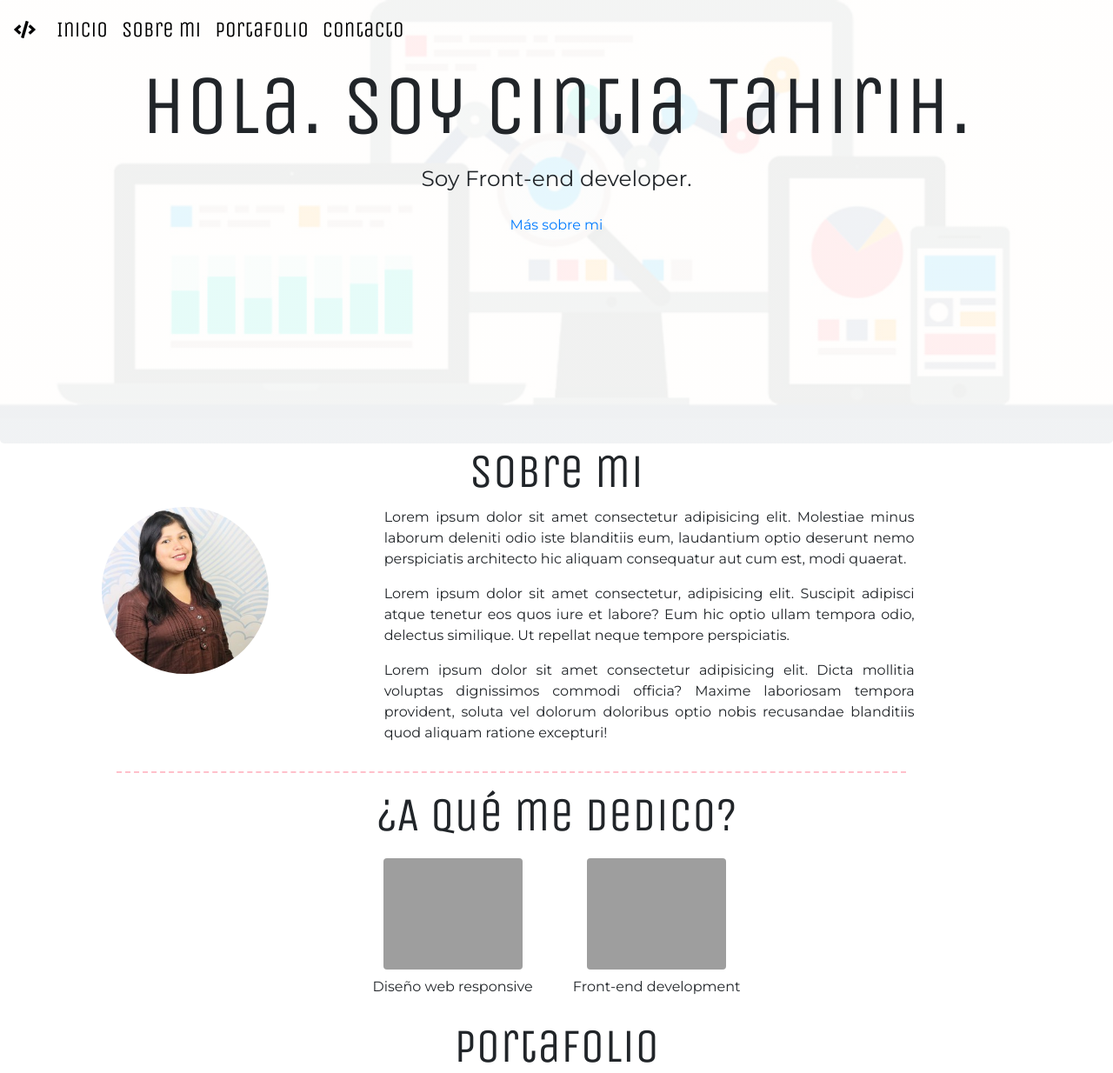
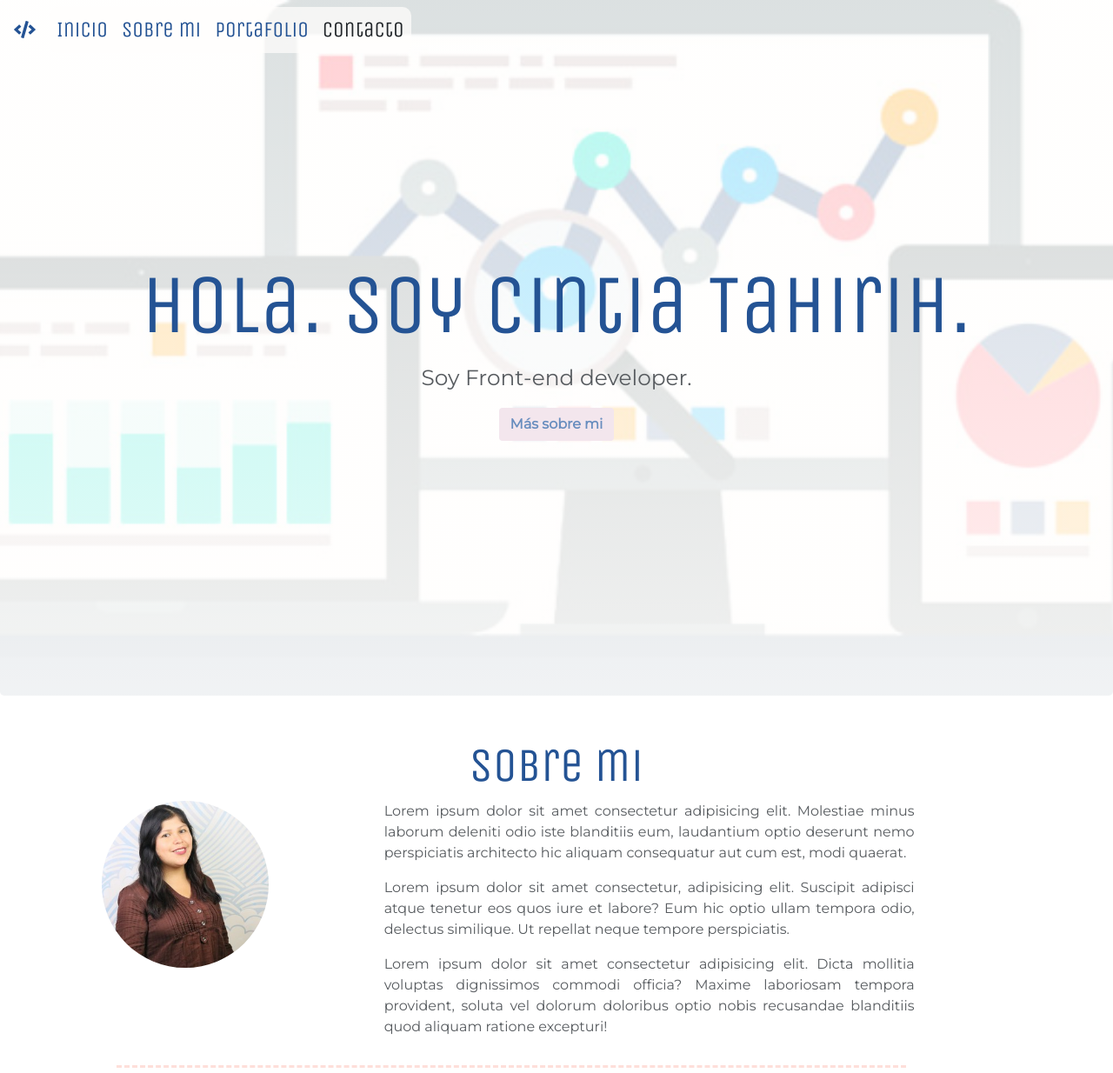
Before and after one commit to cTahirih/ctahirih.github.io, a PHP site: page / in a window 1280 px wide. Shown: the top 1234 px of the page at 87% size. Run offline with PHP 8.4, Linux system fonts and the light colour scheme; some libraries are stand-ins or nearby versions; grey boxes are pictures that could not be loaded.

Commit message:
estilos y color

```diff
--- a/css/main.css
+++ b/css/main.css
@@ -4,6 +4,19 @@ body {
 
 .title {
   font-family: 'Unica One', cursive;
+  color: #245394;
+}
+
+.t-color {
+  color: #575B5F;
+}
+
+.icon-footer {
+  color: #575055;
+}
+
+.icon-footer:hover {
+  color: #575055;
 }
 
 .color1 {
@@ -11,7 +24,7 @@ body {
 }
 
 .dashes {
-  border-top: 2px dashed pink;
+  border-top: 3px dashed #FEDFDA;
 }
 
 .t-header {
@@ -26,12 +39,17 @@ h2.title {
   font-size: 3.4em;
 }
 
+section#portfolio {
+  background-color: #E3F2E6;
+  border-radius: 10px;
+}
+
 .jumbotron {
-  background: linear-gradient(rgba(255, 254, 253, 0.9), rgba(255, 254, 253, 0.9)), url(../assets/images/portada.jpg) center center fixed;
+  background: linear-gradient(rgba(255, 254, 253, 0.7), rgba(255, 254, 253, 0.9)), url(../assets/images/portada.jpg) center center fixed;
   background-size: cover;
   height: 100%;
   margin: 0;
-  min-height: 510px;
+  min-height: 100vh;
   position: relative;
   width: 100%;
 }
@@ -47,20 +65,32 @@ h2.title {
 }
 
 .menu-white {
-	background-color: white;
-}
-
-.menu-white a {
-  color: #000;
-}
-
-.menu-transparent a {
-  color: #000;
+	background-color: rgba(255, 254, 253, 0.9);
 }
 
 
+ul.navbar-nav {
+  background-color: rgba(255, 254, 253, 0.7);
+  border-radius: 10px;
+}
+
+.modal-dialog#modal-g {
+  max-width: 90%;
+}
+
+a.btn.td-btn.outline, button.btn.td-btn.outline {
+  background-color: #F3E6ED;
+  color: #688DBE;
+  font-weight: bold;
+}
+
+a.btn.td-btn.outline:hover, button.btn.td-btn.outline:hover {
+  color: #e40a8a;
+  background-color: #FEDFDA;
+}
+
 ::-webkit-scrollbar {
-  width: 18px;
+  width: 14px;
 }
 ::-webkit-scrollbar-thumb {
   border-radius: 10px;
--- a/index.html
+++ b/index.html
@@ -16,11 +16,13 @@
   <div id="header">
     <nav class="navbar navbar-expand-lg menu-transparent fixed-top" id="menu-nav">
       <a class="navbar-brand" href="#">
-          <i class="fas fa-code"></i>
+        <i class="fas fa-code title"></i>
       </a>
       <button class="navbar-toggler" type="button" data-toggle="collapse" data-target="#navbarNav" aria-controls="navbarNav" aria-expanded="false"
         aria-label="Toggle navigation">
-          <span class="navbar-toggler-icon"></span>
+        <span class="navbar-toggler-icon">
+          <i class="fas fa-bars title"></i>
+        </span>
       </button>
       <div class="collapse navbar-collapse" id="navbarNav">
         <ul class="navbar-nav">
@@ -36,25 +38,25 @@
             <a class="nav-link title t-header" href="#portfolio">Portafolio</a>
           </li>
           <li class="nav-item">
-              <a class="nav-link title t-header" href="#contact">Contacto</a>
+            <a class="nav-link title t-header" data-toggle="modal" data-target="#contact">Contacto</a>
           </li>
         </ul>
       </div>
     </nav>
   </div>
   <!-- Jumbotron -->
-  <header id="top" class="jumbotron">
+  <header id="top" class="jumbotron d-flex align-items-center">
     <div class="container text-center">
       <div class="row">
         <div class="col-12">
           <h1 class="title t-jumbotron">Hola. Soy Cintia Tahirih.</h1>
-          <p class="t-header">Soy Front-end developer.</p>
-          <a class="btn td-btn outline" href="#content">Más sobre mi</a>
+          <p class="t-header t-color">Soy Front-end developer.</p>
+          <a class="btn td-btn outline" href="#about">Más sobre mi</a>
         </div>
       </div>
     </div>
   </header>
-  <section id="about" class="container-fluid">
+  <section id="about" class="container-fluid mt-5 mb-5">
     <div class="row">
       <div class="col-12 text-center">
         <h2 class="title">Sobre mi</h2>
@@ -62,7 +64,7 @@
       <div class="col-12 col-lg-4 d-flex justify-content-center">
         <img src="assets/images/perfil.jpg" class="photo rounded-circle" alt="Tahirih">
       </div>
-      <div class="col-12 col-lg-6 text-justify">
+      <div class="col-12 col-lg-6 text-justify t-color">
         <p>Lorem ipsum dolor sit amet consectetur adipisicing elit. Molestiae minus laborum deleniti odio iste blanditiis eum,
           laudantium optio deserunt nemo perspiciatis architecto hic aliquam consequatur aut cum est, modi quaerat.</p>
         <p>Lorem ipsum dolor sit amet consectetur, adipisicing elit. Suscipit adipisci atque tenetur eos quos iure et labore?
@@ -92,11 +94,14 @@
               </div>
             </div>
           </div>
+          <div class="col-12 text-center">
+            <a class="btn td-btn outline" data-toggle="modal" data-target="#sumary">Ver Resumen</a>
+          </div>
         </div>
       </div>
     </div>
   </section>
-  <section id="portfolio" class="container-fluid">
+  <section id="portfolio" class="container mt-5 mb-5 pb-5">
     <div class="row">
       <h2 class="col-12 text-center title">Portafolio</h2>
       <div id="carouselPortfolio" class="carousel slide col-12" data-ride="carousel">
@@ -108,16 +113,17 @@
         <div class="carousel-inner">
           <div class="carousel-item active">
             <div class="row">
-              <div class="offset-2">
-                <img class="d-block icon-about" src="assets/images/foodmap.png" alt="First slide">
+              <div class="col-12 col-lg-7">
+                <img class="d-block img-fluid" src="https://user-images.githubusercontent.com/32286691/36358461-b0e06146-14dc-11e8-8202-e93577810c94.png"
+                  alt="First slide">
               </div>
-              <div class="col-6">
+              <div class="col-12 col-lg-5 pt-3 d-flex justify-content-center">
                 <div class="card" style="width: 18rem;">
                   <div class="card-body">
                     <h5 class="card-title">Foodmap</h5>
-                    <h6 class="card-subtitle mb-2 text-muted">Comida cerca de ti</h6>
-                    <p class="card-text">Diseño web responsive</p>
-                    <a href="#" class="card-link">Ver detalles</a>
+                    <h6 class="card-subtitle mb-2 text-muted t-color">Comida cerca de ti</h6>
+                    <p class="card-text t-color">Diseño web responsive</p>
+                    <a class="btn td-btn outline" data-toggle="modal" data-target="#portfolio1">Más detalles</a>
                   </div>
                 </div>
               </div>
@@ -125,16 +131,17 @@
           </div>
           <div class="carousel-item">
             <div class="row">
-              <div class="offset-2">
-                <img class="d-block icon-about" src="assets/images/labcar.png" alt="Second slide">
+              <div class="col-12 col-lg-7">
+                <img class="d-block img-fluid" src="https://user-images.githubusercontent.com/32286691/36358977-6ec517a4-14e4-11e8-8302-2382a6eeb6d5.png"
+                  alt="Second slide">
               </div>
-              <div class="col-6">
+              <div class="col-12 col-lg-5 pt-3 d-flex justify-content-center">
                 <div class="card" style="width: 18rem;">
                   <div class="card-body">
-                    <h5 class="card-title">Trello</h5>
-                    <h6 class="card-subtitle mb-2 text-muted">Algo</h6>
-                    <p class="card-text">Diseño web responsive</p>
-                    <a href="#" class="card-link">Ver detalles</a>
+                    <h5 class="card-title">Lab-Car</h5>
+                    <h6 class="card-subtitle mb-2 text-muted t-color">Disfruta tu viaje</h6>
+                    <p class="card-text t-color">Diseño web responsive</p>
+                    <a class="btn td-btn outline" data-toggle="modal" data-target="#portfolio2">Más detalles</a>
                   </div>
                 </div>
               </div>
@@ -142,16 +149,17 @@
           </div>
           <div class="carousel-item">
             <div class="row">
-              <div class="offset-2">
-                <img class="d-block icon-about" src="assets/images/memorabilia.png" alt="Third slide">
+              <div class="col-12 col-lg-7">
+                <img class="d-block img-fluid" src="https://user-images.githubusercontent.com/32286691/36355299-111c788e-14af-11e8-8840-86ce582ec793.png"
+                  alt="Third slide">
               </div>
-              <div class="col-6">
+              <div class="col-12 col-lg-5 pt-3 d-flex justify-content-center">
                 <div class="card" style="width: 18rem;">
                   <div class="card-body">
                     <h5 class="card-title">Memorabilia</h5>
-                    <h6 class="card-subtitle mb-2 text-muted">Comparte tus recuerdos</h6>
-                    <p class="card-text">Diseño web responsive</p>
-                    <a href="#" class="card-link">Ver detalles</a>
+                    <h6 class="card-subtitle mb-2 text-muted t-color">Comparte tus recuerdos</h6>
+                    <p class="card-text t-color">Diseño web responsive</p>
+                    <a class="btn td-btn outline" data-toggle="modal" data-target="#portfolio3">Más detalles</a>
                   </div>
                 </div>
               </div>
@@ -163,33 +171,41 @@
           <span class="sr-only">Previous</span>
         </a>
         <a class="carousel-control-next" href="#carouselPortfolio" role="button" data-slide="next">
-          <span class="carousel-control-next-icon" aria-hidden="true"></span>
+          <span class="carousel-control-next-icon t-color" aria-hidden="true"></span>
           <span class="sr-only">Next</span>
         </a>
       </div>
     </div>
   </section>
-  <section class="container-fluid">
+  <section class="container-fluid mt-5 pt-5">
     <div class="row">
       <div class="col-12 text-center">
         <h2 class="title">Trabaja conmigo</h2>
-        <a class="btn td-btn outline" href="#">Contacto</a>
+        <a class="btn td-btn outline" data-toggle="modal" data-target="#contact">Contacto</a>
       </div>
     </div>
   </section>
-  <footer class="container-fluid mb-3">
+  <footer class="container-fluid mt-5 mb-3">
     <div class="col-12">
       <hr class="dashes">
     </div>
     <div class="row">
-      <div class="col-12 text-center">
+      <div class="col-12">
+        <div class="col-12 text-center mt-3 mb-3">
           <h2 class="title">Sígueme</h2>
-        <a href="https://www.linkedin.com/in/cintia-tahirih-jaliri/">
-          <i class="fab fa-2x fa-linkedin-in"></i>
+        </div>
+        <div class="row">
+          <div class="col-6 text-center mt-3 mb-3">
+            <a class="icon-footer" href="https://www.linkedin.com/in/cintia-tahirih-jaliri/">
+              <i class="fab fa-3x fa-linkedin-in"></i>
             </a>
-        <a href="https://github.com/cTahirih">
-          <i class="fab fa-2x fa-github"></i>
+          </div>
+          <div class="col-6 text-center mt-3 mb-3">
+            <a class="icon-footer" href="https://github.com/cTahirih">
+              <i class="fab fa-3x fa-github"></i>
             </a>
+          </div>
+        </div>
       </div>
     </div>
   </footer>
@@ -199,4 +215,233 @@
   <script type="text/javascript" src="./js/app.js"></script>
 </body>
 
+<!-- MODALES -->
+
+<!-- Modal contacto -->
+<div class="modal fade" id="contact" tabindex="-1" role="dialog" aria-labelledby="contact" aria-hidden="true">
+  <div class="modal-dialog" role="document">
+    <div class="modal-content">
+      <div class="modal-header">
+        <h2 class="modal-title title" id="contact">Contacto</h2>
+        <button type="button" class="close" data-dismiss="modal" aria-label="Close">
+          <span aria-hidden="true">&times;</span>
+        </button>
+      </div>
+      <div class="modal-body">
+        <h3 class="t-color">Correo Electrónico:</h3>
+        <a href="mailto:cintiatahirih.jp@gmail.com" class="icon-footer">
+          <i class="far fa-envelope"></i>
+          <span class="t-color">cintiatahirih.jp@gmail.com</span>
+        </a>
+        <h3 class="t-color mt-2">Redes sociales:</h3>
+        <div class="row">
+          <div class="col-6 text-center mt-3 mb-3">
+            <a href="https://www.linkedin.com/in/cintia-tahirih-jaliri/">
+              <i class="fab fa-3x fa-linkedin-in icon-footer"></i>
+            </a>
+          </div>
+          <div class="col-6 text-center mt-3 mb-3">
+            <a href="https://github.com/cTahirih">
+              <i class="fab fa-3x fa-github icon-footer"></i>
+            </a>
+          </div>
+        </div>
+      </div>
+    </div>
+  </div>
+</div>
+<!-- Modal resumen -->
+
+<div class="modal fade" id="sumary" tabindex="-1" role="dialog" aria-labelledby="sumary" aria-hidden="true">
+  <div class="modal-dialog" role="document" id="modal-g">
+    <div class="modal-content">
+      <div class="modal-header">
+        <h2 class="modal-title title" id="sumary">Curriculum Vitae</h2>
+        <button type="button" class="close" data-dismiss="modal" aria-label="Close">
+          <span aria-hidden="true">&times;</span>
+        </button>
+      </div>
+      <div class="modal-body">
+        <div class="row">
+          <div class="col-12 col-lg-6">
+            <h5 class="text-center title">Educación</h5>
+            <ul>
+              <li class="t-color">2017-2018: Laboratoria - Lima</li>
+              <li class="t-color">2012-2017: Universidad Nacional del Altiplano - Puno </li>
+              <li class="t-color">2010: Colegio Mayor Secundario Presidente del Perú</li>
+            </ul>
+          </div>
+          <div class="col-12 col-lg-6">
+            <h5 class="text-center title">Habilidades Técnicas</h5>
+            <ul>
+              <li class="t-color">HTML</li>
+              <li class="t-color">CSS</li>
+              <li class="t-color">Bootstrap</li>
+              <li class="t-color">Materialize</li>
+              <li class="t-color">Javascript</li>
+              <li class="t-color">Jquery</li>
+              <li class="t-color">Integración de API's</li>
+              <li class="t-color">Firebase</li>
+              <li class="t-color">Git</li>
+            </ul>
+          </div>
+        </div>
+      </div>
+      <div class="col-12 col-lg-6 offset-lg-3 d-flex justify-content-between mt-3 mb-3">
+        <button type="button" class="btn td-btn outline">Descargar PDF</button>
+        <a class="btn td-btn outline" href="https://www.linkedin.com/in/cintia-tahirih-jaliri/">
+          <span>Perfil de Linkedin</span>
+        </a>
+      </div>
+      <div class="modal-footer">
+        <button type="button" class="btn td-btn outline" data-dismiss="modal">Close</button>
+      </div>
+    </div>
+  </div>
+</div>
+
+<!-- Modal foodmap -->
+
+<div class="modal fade" id="portfolio1" tabindex="-1" role="dialog" aria-labelledby="portfolio1" aria-hidden="true">
+  <div class="modal-dialog" role="document" id="modal-g">
+    <div class="modal-content">
+      <div class="modal-header">
+        <h2 class="modal-title title" id="portfolio1">FoodMap</h2>
+        <button type="button" class="close" data-dismiss="modal" aria-label="Close">
+          <span aria-hidden="true">&times;</span>
+        </button>
+      </div>
+      <div class="modal-body">
+        <div class="row">
+          <div class="col-12 col-lg-8 offset-lg-2">
+            <img class="d-block img-fluid" src="https://user-images.githubusercontent.com/32286691/36358461-b0e06146-14dc-11e8-8202-e93577810c94.png"
+              alt="First slide">
+          </div>
+          <div class="col-12 col-lg-6 mt-2">
+            <h4 class="text-center title">Descripción</h4>
+            <p class="text-justify t-color">FoodMap es una web app que permite encontrar restaurantes cercanos, respecto al origen determinado por GPS. Esta
+              web mostrará información detallada del restaurant y como llegar a este.
+            </p>
+          </div>
+          <div class="col-12 col-lg-6 mt-2">
+            <h4 class="text-center title">Tecnologías Utilizadas</h4>
+            <span class="badge badge-primary">HTML5</span>
+            <span class="badge badge-primary">CSS3</span>
+            <span class="badge badge-primary">Bootstrap</span>
+            <span class="badge badge-primary">Jquery</span>
+            <span class="badge badge-primary">API Google-Maps</span>
+          </div>
+        </div>
+      </div>
+      <div class="col-12 col-lg-6 offset-lg-3 d-flex justify-content-between mt-3 mb-3">
+        <a class="btn td-btn outline" href="https://ctahirih.github.io/foodmap/">
+          <span>Website</span>
+        </a>
+        <a class="btn td-btn outline" href="https://github.com/cTahirih/foodmap">
+          <span>Github Repositorio</span>
+        </a>
+      </div>
+      <div class="modal-footer">
+        <button type="button" class="btn btn-secondary" data-dismiss="modal">Close</button>
+      </div>
+    </div>
+  </div>
+</div>
+
+<!-- Modal Lab-car -->
+
+<div class="modal fade" id="portfolio2" tabindex="-1" role="dialog" aria-labelledby="portfolio2" aria-hidden="true">
+  <div class="modal-dialog" role="document" id="modal-g">
+    <div class="modal-content">
+      <div class="modal-header">
+        <h2 class="modal-title title" id="portfolio2">Lab-Car</h2>
+        <button type="button" class="close" data-dismiss="modal" aria-label="Close">
+          <span aria-hidden="true">&times;</span>
+        </button>
+      </div>
+      <div class="modal-body">
+        <div class="row">
+          <div class="col-12 col-lg-8 offset-lg-2">
+            <img class="d-block img-fluid" src="https://user-images.githubusercontent.com/32286691/36358977-6ec517a4-14e4-11e8-8302-2382a6eeb6d5.png"
+              alt="Second slide">
+          </div>
+          <div class="col-12 col-lg-6 mt-2">
+            <h4 class="text-center title">Descripción</h4>
+            <p class="text-justify t-color">Lab-Car es una web diseñada para brindar el servicio de transporte público, y permite trazar la ruta de recorrido.
+              Lab-car está diseñado para versión movil y desktop.
+            </p>
+          </div>
+          <div class="col-12 col-lg-6 mt-2">
+            <h4 class="text-center">Tecnologías Utilizadas</h4>
+            <span class="badge badge-primary">HTML5</span>
+            <span class="badge badge-primary">CSS3</span>
+            <span class="badge badge-primary">Bootstrap</span>
+            <span class="badge badge-primary">Jquery</span>
+            <span class="badge badge-primary">API Google-Maps</span>
+          </div>
+        </div>
+      </div>
+      <div class="col-12 col-lg-6 offset-lg-3 d-flex justify-content-between mt-3 mb-3">
+        <a class="btn td-btn outline" href="https://ctahirih.github.io/lab-car-boilerplate/">
+          <span>Website</span>
+        </a>
+        <a class="btn td-btn outline" href="https://github.com/cTahirih/lab-car-boilerplate">
+          <span>Github Repositorio</span>
+        </a>
+      </div>
+      <div class="modal-footer">
+        <button type="button" class="btn btn-secondary" data-dismiss="modal">Close</button>
+      </div>
+    </div>
+  </div>
+</div>
+
+<!-- Modal Memorabilia -->
+
+<div class="modal fade" id="portfolio3" tabindex="-1" role="dialog" aria-labelledby="portfolio3" aria-hidden="true">
+  <div class="modal-dialog" role="document" id="modal-g">
+    <div class="modal-content">
+      <div class="modal-header">
+        <h2 class="modal-title title" id="portfolio3">Memorabilia</h2>
+        <button type="button" class="close" data-dismiss="modal" aria-label="Close">
+          <span aria-hidden="true">&times;</span>
+        </button>
+      </div>
+      <div class="modal-body">
+        <div class="row">
+          <div class="col-12 col-lg-8 offset-lg-2">
+            <img class="d-block img-fluid" src="https://user-images.githubusercontent.com/32286691/36355299-111c788e-14af-11e8-8840-86ce582ec793.png"
+              alt="Third slide">
+          </div>
+          <div class="col-12 col-lg-6 mt-2">
+            <h4 class="text-center title">Descripción</h4>
+            <p class="text-justify t-color">Memorabilia es una red social orientada al público que desee compartir sus colecciones personales con el mundo.
+              Para acceder a la red social puedes conectarte con Facebook o Google.
+            </p>
+          </div>
+          <div class="col-12 col-lg-6 mt-2">
+            <h4 class="text-center title">Tecnologías Utilizadas</h4>
+            <span class="badge badge-primary">HTML5</span>
+            <span class="badge badge-primary">CSS3</span>
+            <span class="badge badge-primary">Materialize</span>
+            <span class="badge badge-primary">Firebase</span>
+            <span class="badge badge-primary">Jquery</span>
+          </div>
+        </div>
+      </div>
+      <div class="col-12 col-lg-6 offset-lg-3 d-flex justify-content-between mt-3 mb-3">
+        <a class="btn td-btn outline" href="https://memorabilia-lab.firebaseapp.com/">
+          <span>Website</span>
+        </a>
+        <a class="btn td-btn outline" href="https://github.com/cTahirih/app-Memorabilia">
+          <span>Github Repositorio</span>
+        </a>
+      </div>
+      <div class="modal-footer">
+        <button type="button" class="btn btn-secondary" data-dismiss="modal">Close</button>
+      </div>
+    </div>
+  </div>
+</div>
+
 </html>
```
Lines whose indentation alone changed are shown as unchanged.
